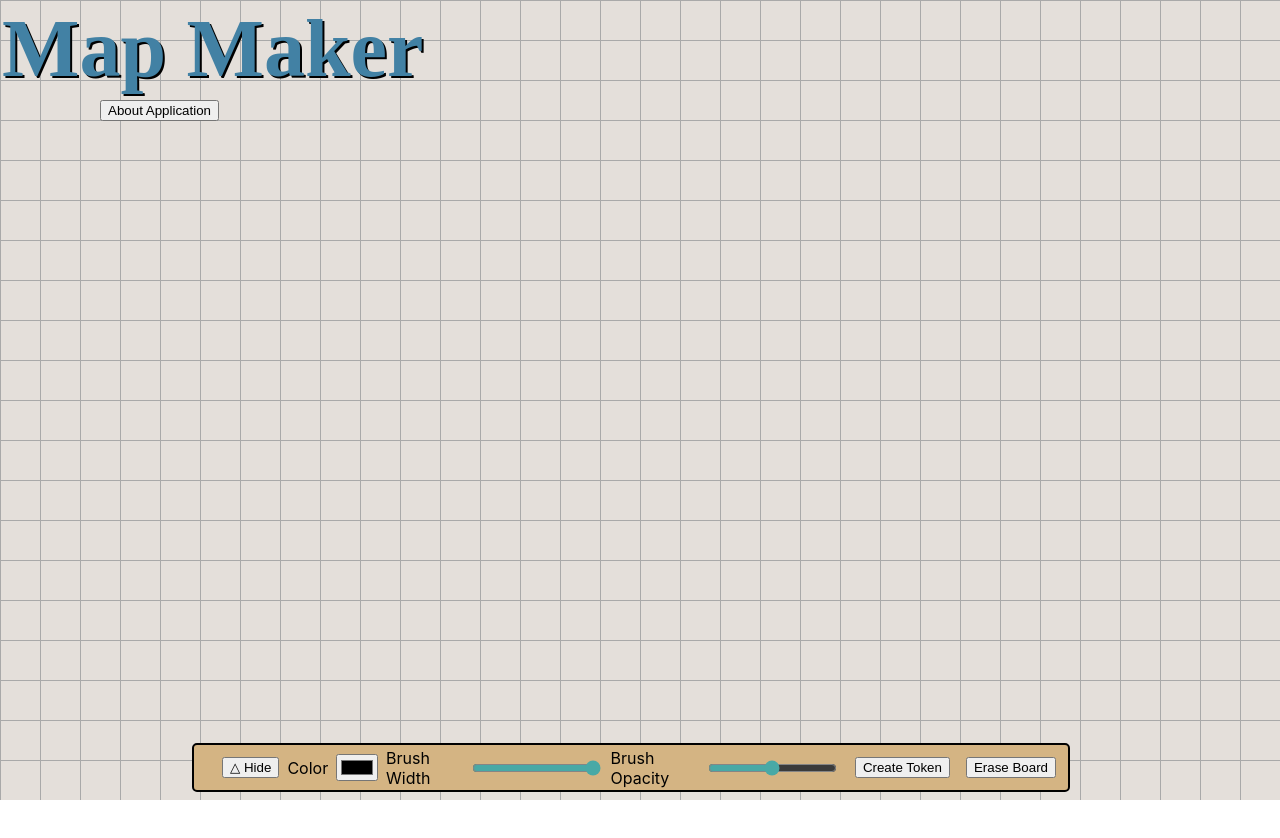
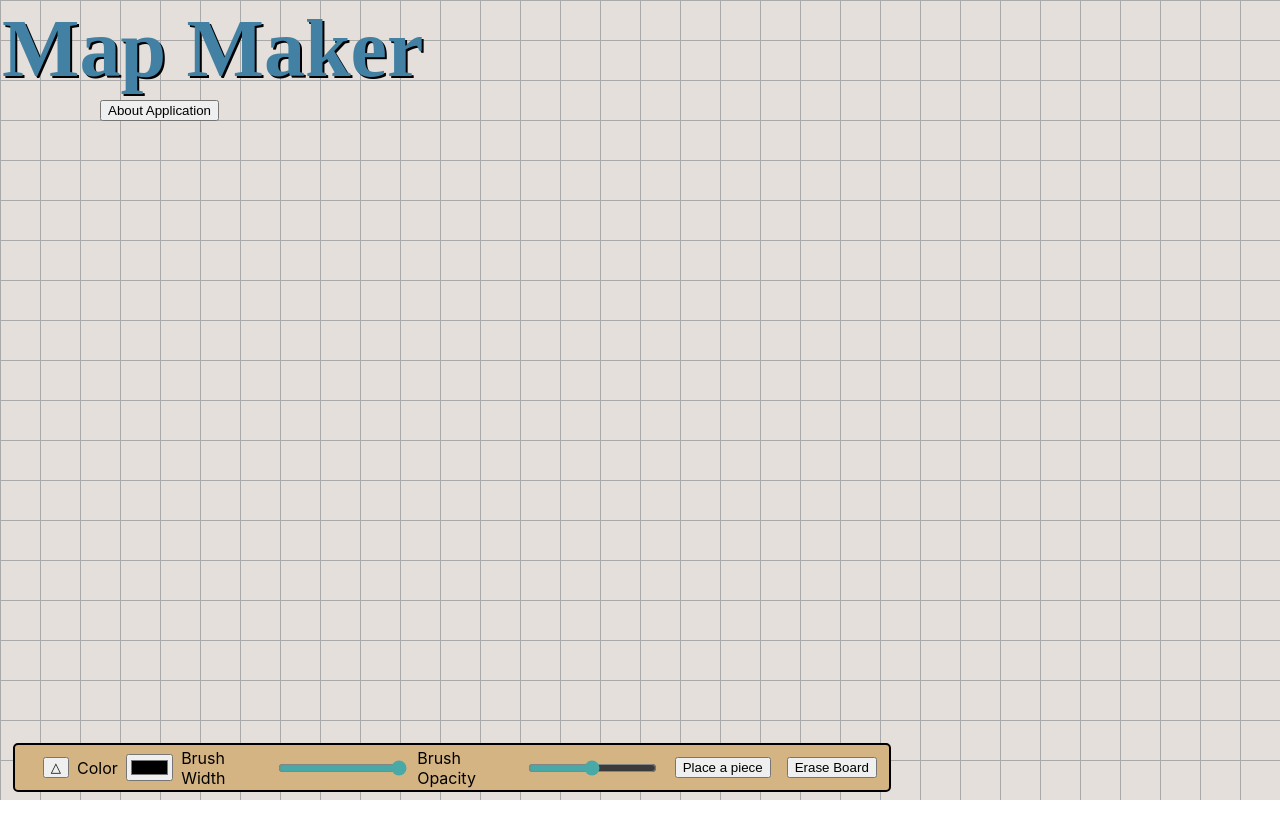
Before and after one commit to GeorgeKimKuen/CS446_MapMaker, a React (Create React App) app: page / in a window 1280 px wide. Shown: the top 838 px of the page. Built offline with nearby package versions, Linux system fonts and the light colour scheme.

Commit message:
piece button adds a draggable div, currenltly overwrites, wip

```diff
--- a/package.json
+++ b/package.json
@@ -8,6 +8,7 @@
     "@testing-library/user-event": "^13.5.0",
     "react": "^18.2.0",
     "react-dom": "^18.2.0",
+    "react-draggable": "^4.4.5",
     "react-scripts": "^5.0.1",
     "reactjs-popup": "^2.0.5",
     "web-vitals": "^2.1.4"
--- a/src/App.css
+++ b/src/App.css
@@ -47,9 +47,19 @@ h1 {
     margin-bottom: 8px;
     margin-top: 10px;
     position: absolute;
-    left: 15%;
+    left: 1%;
     bottom: 0px;
     border: 2px solid black;
+}
+
+.piece {
+  width: 40px;
+  height: 40px;
+  background-color: #444;
+  display: inline-block;
+  border-radius: 50%;
+  box-shadow:
+    0 0 20px 10px #fff;
 }
 
 .popup-content {
--- a/src/App.js
+++ b/src/App.js
@@ -1,12 +1,16 @@
 import { useEffect, useRef, useState } from "react";
+import Draggable from "react-draggable";
 import Menu from "./components/Menu";
 import Popup from 'reactjs-popup';
 import 'reactjs-popup/dist/index.css';
 import "./App.css";
+import * as ReactDOM from 'react-dom/client';
 
 function App() {
     const canvasRef = useRef(null);
     const ctxRef = useRef(null);
+    const rootRef = useRef(null);
+    const reactDOM = require('react-dom/client');
     const [isDrawing, setIsDrawing] = useState(false);
     const [lineWidth, setLineWidth] = useState(5);
     const [lineColor, setLineColor] = useState("black");
@@ -17,12 +21,16 @@ function App() {
     useEffect(() => {
         const canvas = canvasRef.current;
         const ctx = canvas.getContext("2d");
+        const root = reactDOM.createRoot(
+          document.getElementById('root')
+        );
         ctx.lineCap = "round";
         ctx.lineJoin = "round";
         ctx.globalAlpha = lineOpacity;
         ctx.strokeStyle = lineColor;
         ctx.lineWidth = lineWidth;
         ctxRef.current = ctx;
+        rootRef.current = root;
     }, [lineColor, lineOpacity, lineWidth]);
 
     // Function for starting the drawing
@@ -43,6 +51,12 @@ function App() {
 
     const eraseDrawing = () => {
       ctxRef.current.clearRect(0, 0, 1920, 1080);
+    };
+
+    const placePiece = () => {
+
+      const element = <Draggable><div className="piece"></div></Draggable>;
+      rootRef.current.render(element);
     };
 
     const draw = (e) => {
@@ -66,11 +80,13 @@ function App() {
               <Popup trigger={<button>About Application</button>} position="right center">
                 <div>Map Maker is a prototype application to help play games online with friends.</div>
               </Popup>
+
               <Menu
                 setLineColor={setLineColor}
                 setLineWidth={setLineWidth}
                 setLineOpacity={setLineOpacity}
                 eraseDrawing={eraseDrawing}
+                placePiece={placePiece}
               />
               <canvas
                 onMouseDown={startDrawing}
--- a/src/components/Menu.jsx
+++ b/src/components/Menu.jsx
@@ -1,16 +1,13 @@
 import React from "react";
 import "../App.css";
 
-const Menu = ({ setLineColor, setLineWidth, setLineOpacity, eraseDrawing }) => {
+const Menu = ({ setLineColor, setLineWidth, setLineOpacity, eraseDrawing, placePiece }) => {
 	return (
 		<div className="Menu">
 		<label></label>
 		<input
 			type="button"
-			value="△ Hide"
-			onChange={(e) => {
-
-			}}
+			value="△"
 		/>
 
 		<label>Color </label>
@@ -41,9 +38,9 @@ const Menu = ({ setLineColor, setLineWidth, setLineOpacity, eraseDrawing }) => {
 		<label> </label>
 		<input
 			type="button"
-			value="Create Token"
+			value="Place a piece"
 			onClick={(e) => {
-
+				placePiece();
 			}}
 		/>
 		<label></label>
@@ -55,7 +52,7 @@ const Menu = ({ setLineColor, setLineWidth, setLineOpacity, eraseDrawing }) => {
 			}}
 		/>
 		</div>
-		);
+	);
 };
 
 export default Menu;
```
Also changed, not shown: 1 other file (tests, documents, lock files or other folders).
